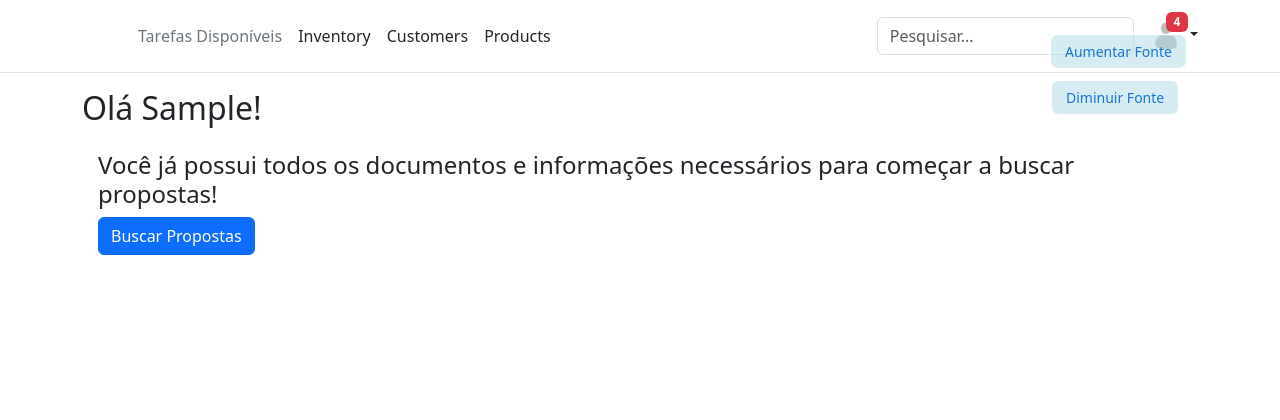
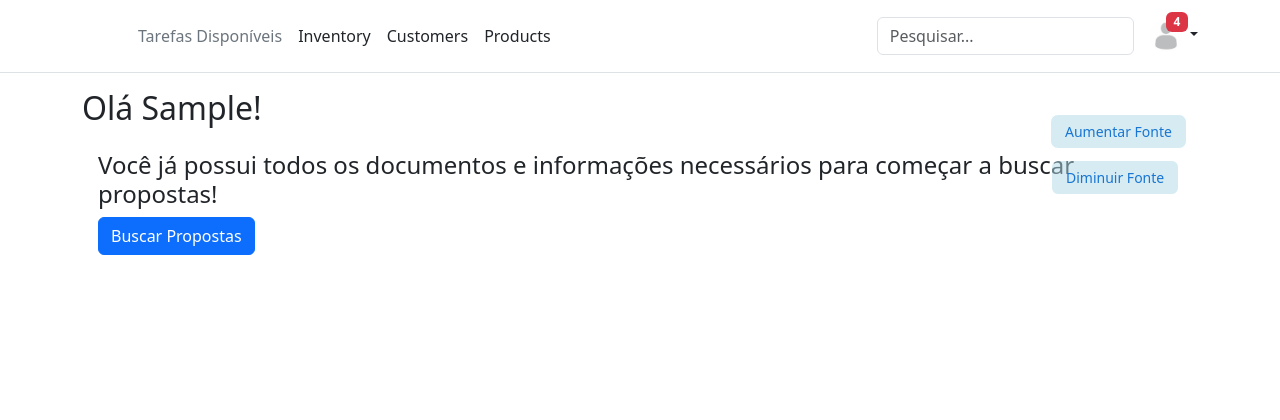
Before and after one commit to mauroue/PI---2024---2, a Django app: page /dashboard/ in a window 1280 px wide. Shown: the top 420 px of the page. Run offline with Django 5.2, Linux system fonts and the light colour scheme; the visitor is signed in with stand-in values (Sample User, id 1); some libraries are stand-ins or nearby versions.

Commit message:
Ajuste Acessibilidade

```diff
--- a/app/templates/dashboard/home.html
+++ b/app/templates/dashboard/home.html
@@ -101,7 +101,7 @@
 <style>
   .container .acessibilidade {
     position: fixed;
-    top: 10%;
+    top: 20%;
     left: 1050px;
     transform: translateY(-50%);
 }
```
